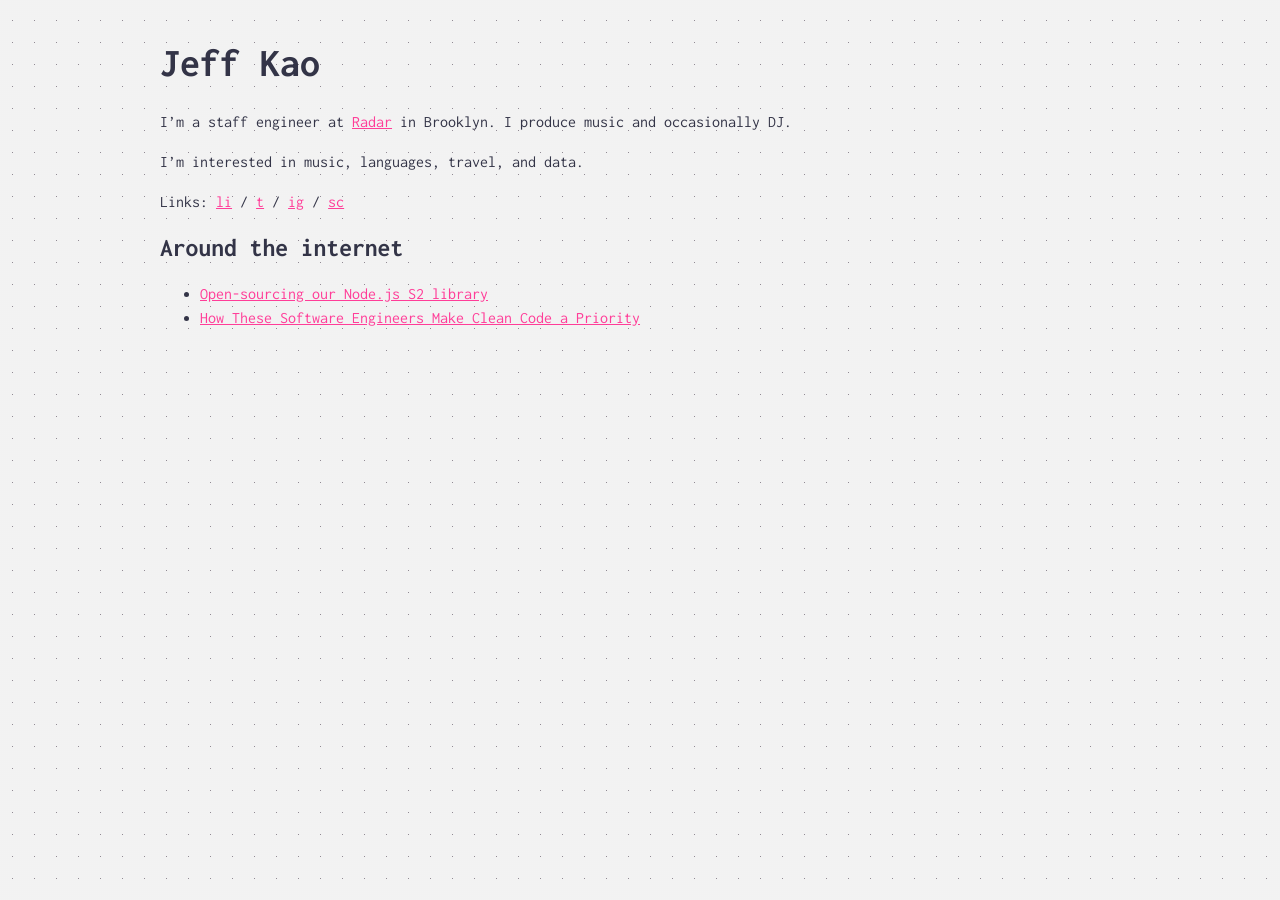
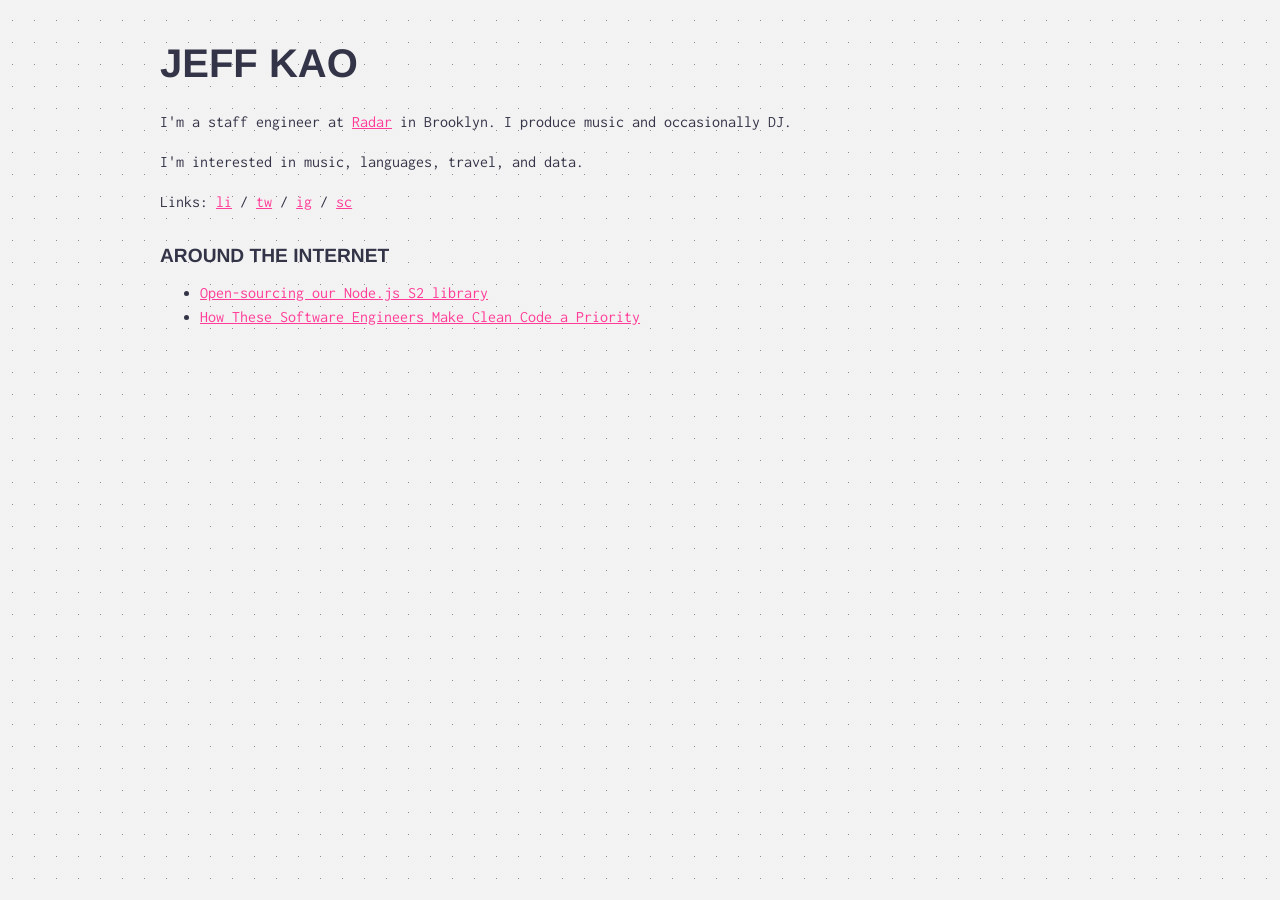
Before and after one commit to jkao/jkao.github.io, a Jekyll site: the page built from index.md, in a window 1280 px wide. Built offline with Jekyll 4.4.1, drawn with Linux system fonts in a browser that asks for light colours.

Commit message:
Minor styling

```diff
--- a/_sass/main.scss
+++ b/_sass/main.scss
@@ -40,6 +40,9 @@ h1 {
 
 h2 {
   font-size: 1.6rem;
+  &.small {
+    font-size: 1.2rem;
+  }
 }
 
 h3 {
@@ -204,6 +207,8 @@ body {
 }
 
 h1, h2, h3, h4, h5, h6 {
+  font-family: Helvetica, sans-serif;
+  text-transform: uppercase;
   line-height: $title-line-height;
 }
 
--- a/index.md
+++ b/index.md
@@ -5,14 +5,23 @@ title: "Jeff Kao"
 
 # Jeff Kao
 
-I'm a staff engineer at [Radar](https://radar.io/) in Brooklyn.
-I produce music and occasionally DJ.
+<div class="row">
+  <p>I'm a staff engineer at <a href="https://radar.io/" target="_blank">Radar</a> in Brooklyn. I produce music and occasionally DJ.</p>
+  <p>I'm interested in music, languages, travel, and data.</p>
 
-I'm interested in music, languages, travel, and data.
+  <p>
+    Links:
+    <a href="https://www.linkedin.com/in/jeffreykao/" target="_blank">li</a> /
+    <a href="https://twitter.com/j_ckao" target="_blank">tw</a> /
+    <a href="https://www.linkedin.com/in/jeffreykao/" target="_blank">ig</a> /
+    <a href="https://soundcloud.com/j_ckao" target="_blank">sc</a>
+  </p>
+</div>
 
-Links: [li](https://www.linkedin.com/in/jeffreykao/) / [t](https://twitter.com/j_ckao) / [ig](https://instagram.com/j_ckao/) / [sc](https://soundcloud.com/j_ckao)
-
-## Around the internet
-
-- [Open-sourcing our Node.js S2 library](https://archive.is/9S3d0)
-- [How These Software Engineers Make Clean Code a Priority](https://archive.is/9Kzqn)
+<div class="row">
+  <h2 class="small">Around the internet</h2>
+  <ul>
+    <li><a href="https://archive.is/9S3d0" target="_blank">Open-sourcing our Node.js S2 library</a></li>
+    <li><a href="https://archive.is/9Kzqn" target="_blank">How These Software Engineers Make Clean Code a Priority</a></li>
+  </ul>
+</div>
```
